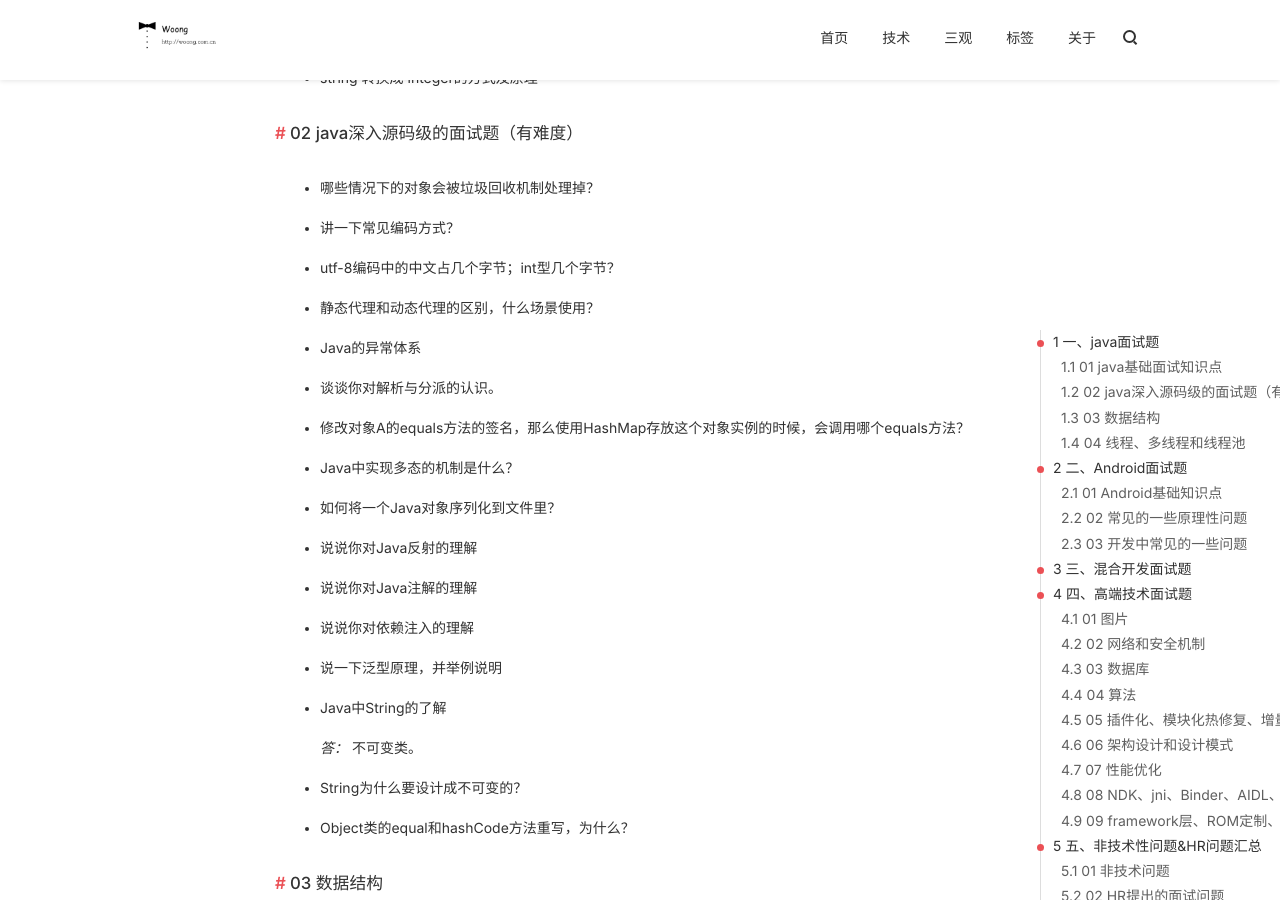
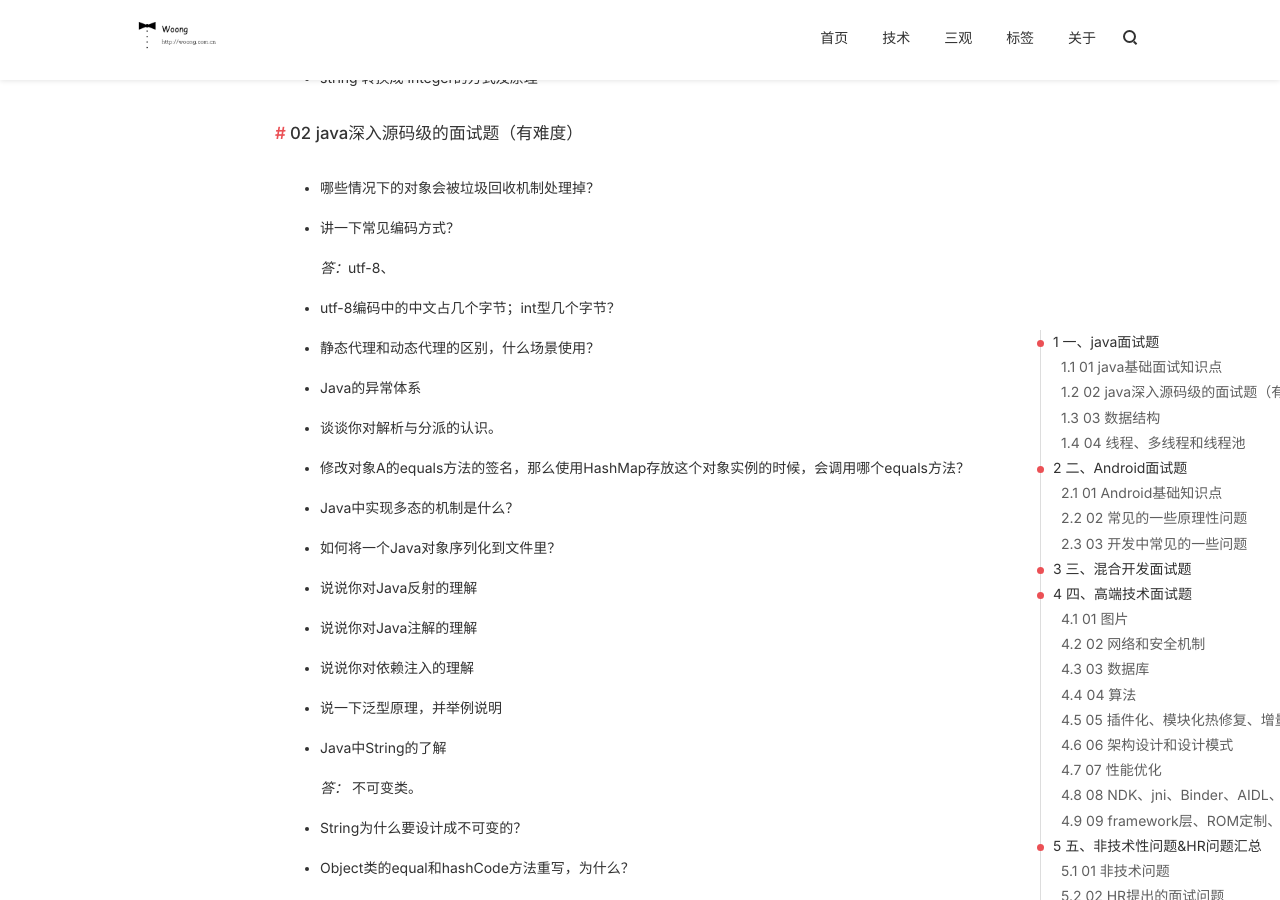
Before and after one commit to j1406493495/j1406493495.github.io, a Jekyll site: the page built from _posts/android/2018-11-05-Android面试题.md, in a window 1280 px wide and 900 px high, scrolled down 2804 px. Built offline with Jekyll 4.4.1, drawn with Linux system fonts in a browser that asks for light colours; nearby versions of some CDN libraries; comment, search, counter and statistics services are not loaded.

Commit message:
[Bug XXXX] update answer Cause: None Solution: None Fixed Version: None Branch: None

```diff
--- a/_posts/android/2018-11-05-Android面试题.md
+++ b/_posts/android/2018-11-05-Android面试题.md
@@ -124,6 +124,8 @@ tags:
 - 哪些情况下的对象会被垃圾回收机制处理掉？
 
 - 讲一下常见编码方式？
+
+  *答：*utf-8、
 
 - utf-8编码中的中文占几个字节；int型几个字节？
 
```
